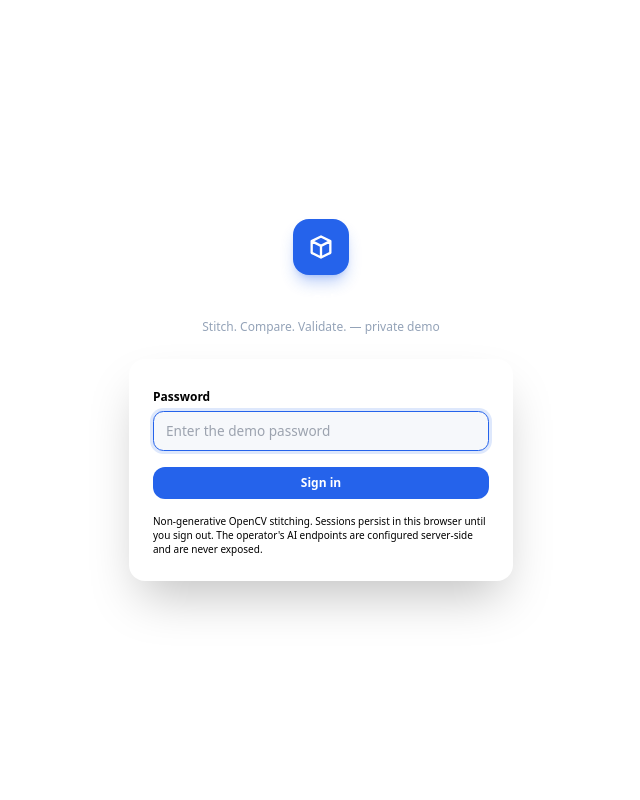
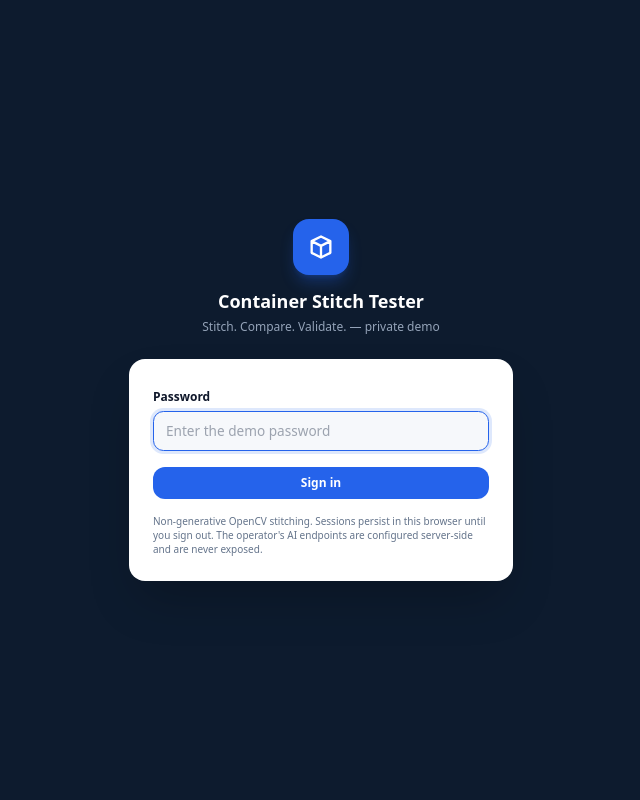
Before and after one commit to ther12k/container-stitch-tester, a Flask app: page /login in a window 1280 px wide. Shown: the whole page, without its empty margins (319-959 px from the left). Run offline with Flask 3, Linux system fonts and the light colour scheme; some libraries are stand-ins or nearby versions.

Commit message:
login: self-contained tailwind config so the card renders on its own page

```diff
--- a/templates/login.html
+++ b/templates/login.html
@@ -5,12 +5,23 @@
   <meta name="viewport" content="width=device-width, initial-scale=1.0">
   <title>Sign in — Container Stitch Tester</title>
   <script src="https://cdn.tailwindcss.com"></script>
+  <script>
+    tailwind.config = {
+      theme: { extend: { colors: {
+        brand: { DEFAULT: '#2563eb', dark: '#1d4ed8' },
+        navy: '#0d1b2e',
+        card: '#ffffff',
+        ink: '#0f172a',
+        mute: '#64748b',
+      } } },
+    }
+  </script>
   <link rel="stylesheet" href="{{ url_for('static', filename='styles.css') }}">
 </head>
-<body class="bg-navy min-h-screen flex items-center justify-center p-4">
+<body class="bg-navy min-h-screen flex items-center justify-center p-4 font-sans">
   <div class="w-full max-w-sm">
     <div class="text-center mb-6">
-      <div class="w-14 h-14 mx-auto rounded-2xl bg-blue-600 flex items-center justify-center shadow-lg shadow-blue-600/30 mb-3">
+      <div class="w-14 h-14 mx-auto rounded-2xl bg-brand flex items-center justify-center shadow-lg shadow-blue-600/30 mb-3">
         <svg class="w-7 h-7 text-white" fill="none" stroke="currentColor" stroke-width="2" viewBox="0 0 24 24"><path stroke-linecap="round" stroke-linejoin="round" d="M20 7l-8-4-8 4m16 0l-8 4m8-4v10l-8 4m0-10L4 7m8 4v10M4 7v10l8 4"/></svg>
       </div>
       <h1 class="text-white font-bold text-lg">Container Stitch Tester</h1>
```
